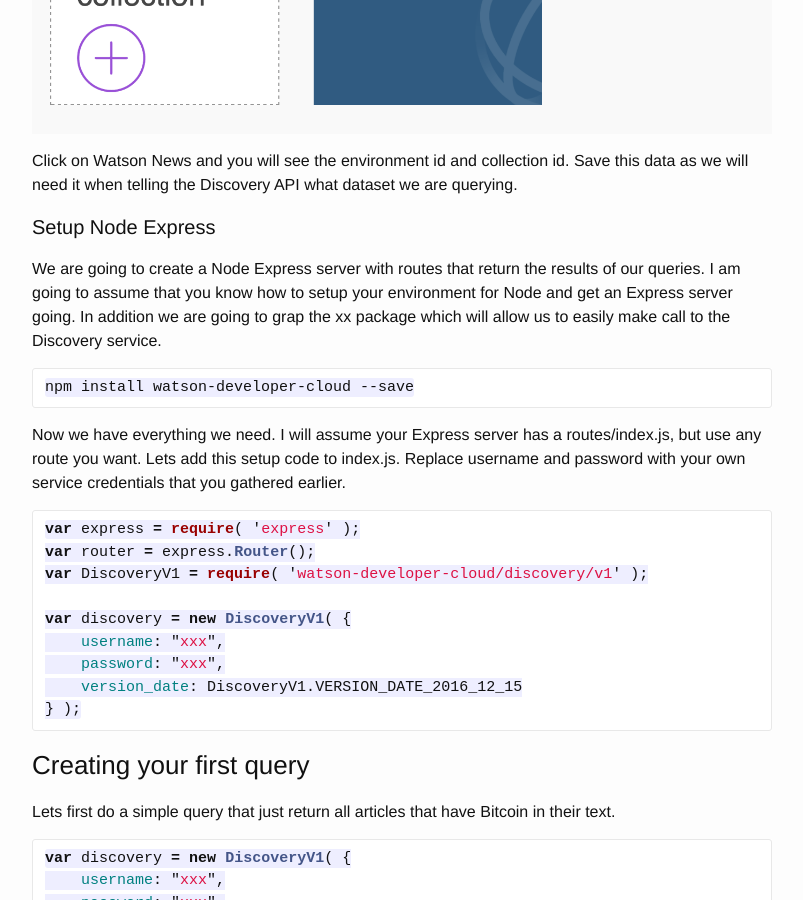
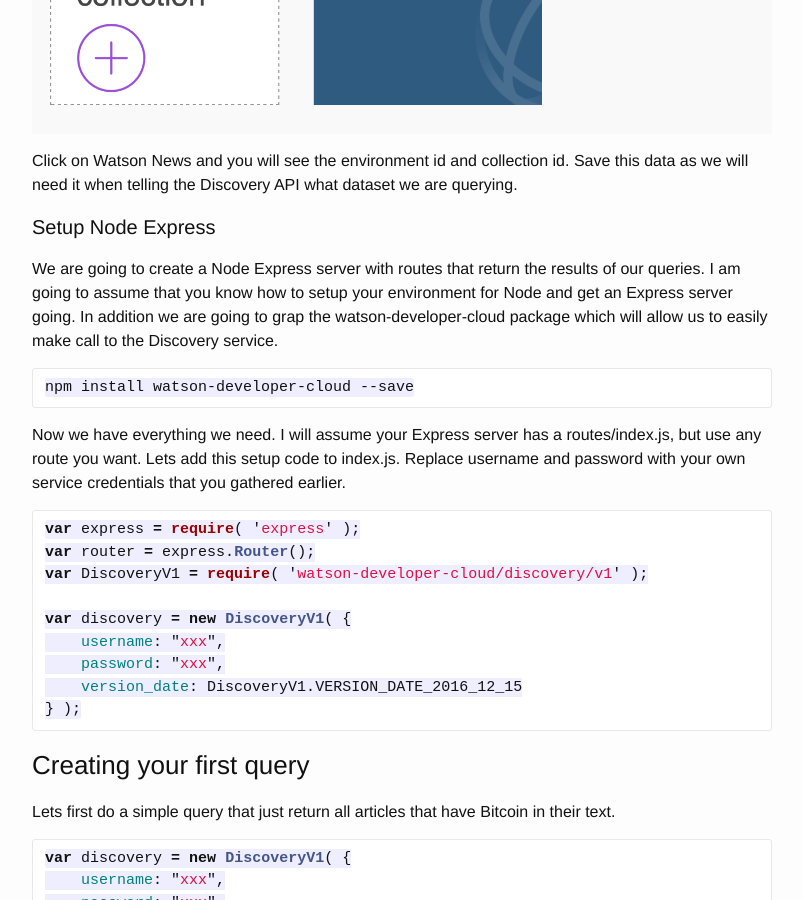
Before and after one commit to pwcremin/pwcremin.github.io, a Jekyll site: the page built from _posts/2017-03-15-discovery-news-bitcoin.markdown, in a window 1280 px wide and 900 px high, scrolled down 2187 px. Shown: the whole window, without its empty margins (238-1041 px from the left). Built offline with Jekyll 4.4.1, drawn with Linux system fonts in a browser that asks for light colours; comment, search, counter and statistics services are not loaded.

Commit message:
Update 2017-03-15-discovery-news-bitcoin.markdown

````diff
--- a/_posts/2017-03-15-discovery-news-bitcoin.markdown
+++ b/_posts/2017-03-15-discovery-news-bitcoin.markdown
@@ -34,7 +34,7 @@ Click on Watson News and you will see the environment id and collection id.  Sav
 
 #### Setup Node Express
 
-We are going to create a Node Express server with routes that return the results of our queries.  I am going to assume that you know how to setup your environment for Node and get an Express server going.  In addition we are going to grap the xx package which will allow us to easily make call to the Discovery service.
+We are going to create a Node Express server with routes that return the results of our queries.  I am going to assume that you know how to setup your environment for Node and get an Express server going.  In addition we are going to grap the watson-developer-cloud package which will allow us to easily make call to the Discovery service.
 
 ```
 npm install watson-developer-cloud --save
````
